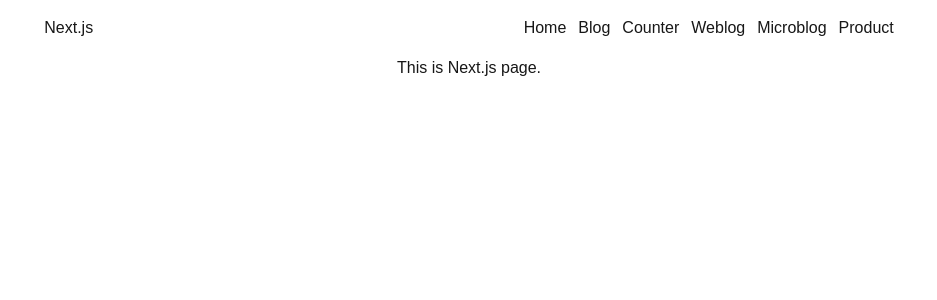
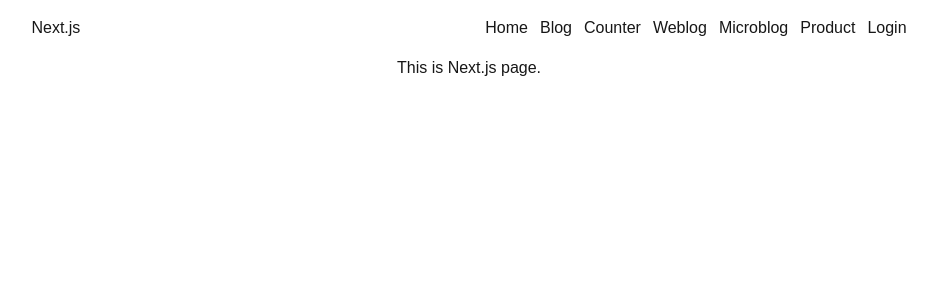
Before and after one commit to SohanAchhami54/Nextjs_Series, a Next.js app in the folder nextrev/: page / in a window 1280 px wide. Shown: the top 300 px of the page, without its empty margins (171-1108 px from the left). Built offline with nearby package versions, Linux system fonts and the light colour scheme.

Commit message:
feat(navbar): add login navigation link

```diff
--- a/nextrev/src/components/Navbar.js
+++ b/nextrev/src/components/Navbar.js
@@ -14,6 +14,7 @@ const Navbar = () => {
             <Link href={'/weblog'}>Weblog</Link>
             <Link href={'/microblog'}>Microblog</Link>
             <Link href={`/product/${productIds}`}>Product</Link>
+            <Link href={`/login`}>Login</Link>
          </div>
       </div>
     </div>
```
